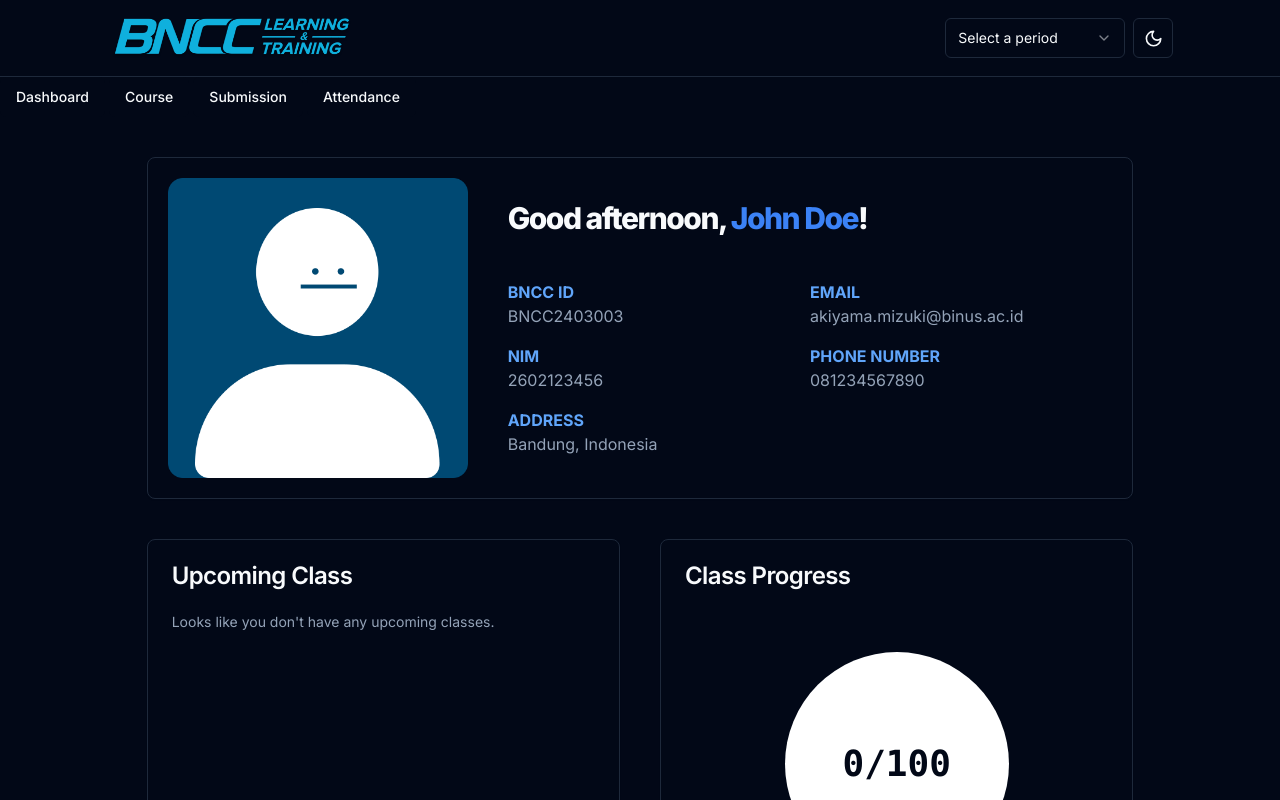
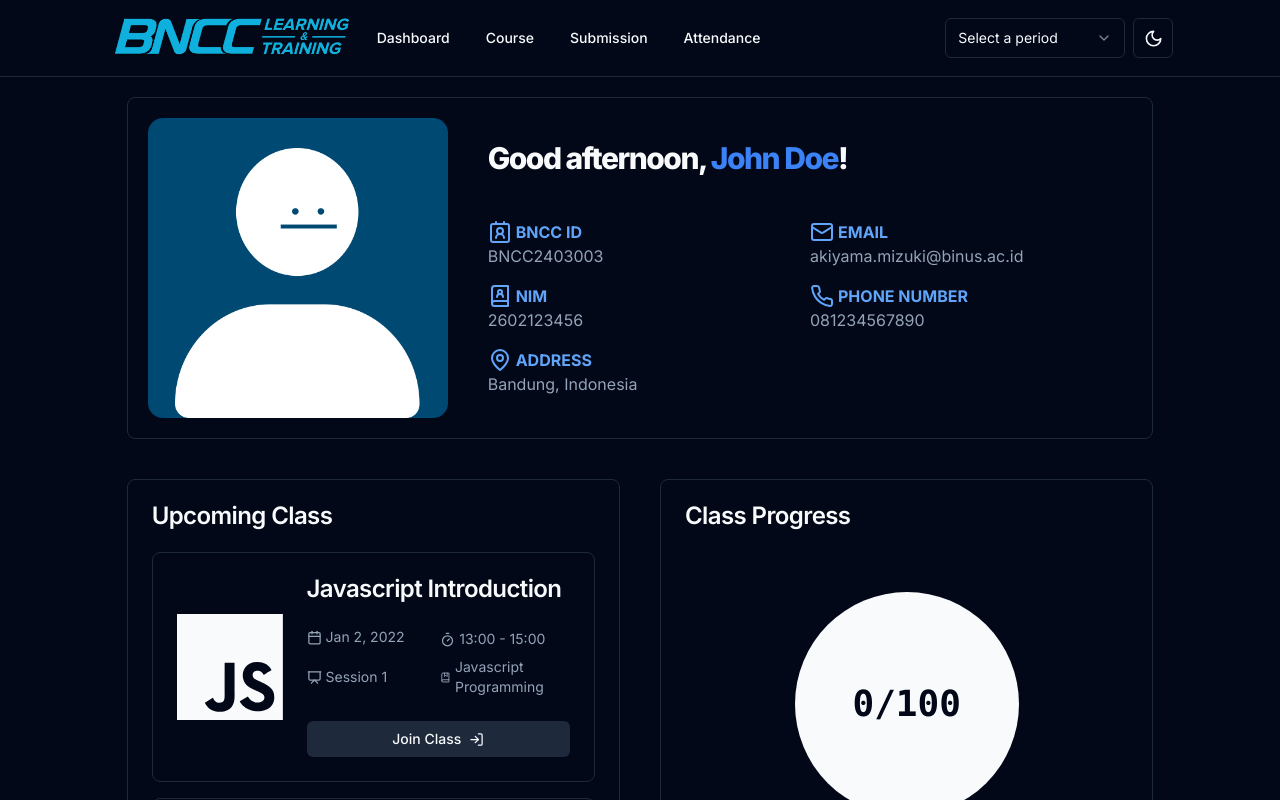
Before and after one commit to BNCC-Bandung/bncc-platform-frontend, a Next.js app: page /dashboard in a window 1280 px wide. Shown: the top 800 px of the page. Built offline with nearby package versions, Linux system fonts and the light colour scheme.

Commit message:
feat: course

```diff
--- /dev/null
+++ b/src/app/(auth)/attendance/page.tsx
@@ -0,0 +1,5 @@
+export default function Attendance() {
+  return (
+    <div className="layout flex flex-col p-10 h-[calc(100svh-77px)]"></div>
+  );
+}
--- /dev/null
+++ b/src/app/(auth)/course/page.tsx
@@ -0,0 +1,22 @@
+import { CourseCard } from "@/components/card/course-card";
+
+export default function Course() {
+  return (
+    <div className="layout flex flex-col p-10 h-[calc(100svh-77px)]">
+      <div className="grid grid-cols-2 gap-8">
+        <CourseCard data={data_course} />
+        <CourseCard data={data_course} />
+        <CourseCard data={data_course} />
+        <CourseCard data={data_course} />
+      </div>
+    </div>
+  );
+}
+
+export const data_course = {
+  title: "Javascript Introduction",
+  date: "Jan 2, 2022",
+  time: "13:00 - 15:00",
+  session: "Session 1",
+  course: "Javascript Programming",
+};
--- a/src/app/(auth)/dashboard/page.tsx
+++ b/src/app/(auth)/dashboard/page.tsx
@@ -1,3 +1,4 @@
+import { CourseCard } from "@/components/card/course-card";
 import { Avatar, AvatarFallback, AvatarImage } from "@/components/ui/avatar";
 import {
   Card,
@@ -7,12 +8,14 @@ import {
   CardTitle,
 } from "@/components/ui/card";
 import { Progress } from "@/components/ui/progress";
+import { BookUser, ContactRound, Mail, MapPin, Phone } from "lucide-react";
 import Image from "next/image";
+import { data_course } from "../course/page";
 
 export default function Dashboard() {
   const username = "John Doe";
   return (
-    <div className="layout flex flex-col p-10 h-[calc(100svh-77px)]">
+    <div className="layout flex flex-col p-5 min-h-screen">
       <Card>
         <div className="flex gap-10 p-5">
           <Image
@@ -28,28 +31,43 @@ export default function Dashboard() {
             <div className="grid grid-cols-2">
               <div className="flex gap-4 flex-col">
                 <div>
-                  <p className="text-blue-400 font-bold">BNCC ID</p>
+                  <p className="text-blue-400 font-bold flex flex-row gap-1">
+                    <ContactRound />
+                    BNCC ID
+                  </p>
                   <p className="text-muted-foreground">BNCC2403003</p>
                 </div>
                 <div>
-                  <p className="text-blue-400 font-bold">NIM</p>
+                  <p className="text-blue-400 font-bold flex flex-row gap-1">
+                    <BookUser />
+                    NIM
+                  </p>
                   <p className="text-muted-foreground">2602123456</p>
                 </div>
                 <div>
-                  <p className="text-blue-400 font-bold">ADDRESS</p>
+                  <p className="text-blue-400 font-bold flex flex-row gap-1">
+                    <MapPin />
+                    ADDRESS
+                  </p>
                   <p className="text-muted-foreground">Bandung, Indonesia</p>
                 </div>
               </div>
               <div>
                 <div className="flex gap-4 flex-col">
                   <div>
-                    <p className="text-blue-400 font-bold">EMAIL</p>
+                    <p className="text-blue-400 font-bold flex flex-row gap-1">
+                      <Mail />
+                      EMAIL
+                    </p>
                     <p className="text-muted-foreground">
                       akiyama.mizuki@binus.ac.id
                     </p>
                   </div>
                   <div>
-                    <p className="text-blue-400 font-bold">PHONE NUMBER</p>
+                    <p className="text-blue-400 font-bold flex flex-row gap-1">
+                      <Phone />
+                      PHONE NUMBER
+                    </p>
                     <p className="text-muted-foreground">081234567890</p>
                   </div>
                 </div>
@@ -60,26 +78,25 @@ export default function Dashboard() {
       </Card>
 
       <div className="flex gap-10 mt-10 w-full flex-grow">
-        <Card className="w-full">
+        <Card className="w-full h-fit">
           <CardHeader>
             <CardTitle>Upcoming Class</CardTitle>
           </CardHeader>
 
-          <CardContent>
-            <CardDescription>
-              Looks like you don&apos;t have any upcoming classes.
-            </CardDescription>
+          <CardContent className="gap-4 flex flex-col ">
+            <CourseCard data={data_course} />
+            <CourseCard data={data_course} />
           </CardContent>
         </Card>
 
-        <Card className="w-full">
+        <Card className="w-full h-fit">
           <CardHeader>
             <CardTitle>Class Progress</CardTitle>
           </CardHeader>
 
           <CardContent>
             <div className="flex flex-col gap-4 justify-center items-center h-[400px]">
-              <div className="bg-white text-background flex justify-center items-center text-4xl font-extrabold font-mono rounded-full w-56 h-56">
+              <div className="bg-foreground text-background flex justify-center items-center text-4xl font-extrabold font-mono rounded-full w-56 h-56">
                 0/100
               </div>
 
--- a/src/app/(auth)/layout.tsx
+++ b/src/app/(auth)/layout.tsx
@@ -10,7 +10,6 @@ export default function RootLayout({
   return (
     <>
       <Header />
-      <Navigation />
       <div className="min-h-screen bg-background font-sans antialiased">
         {children}
       </div>
--- /dev/null
+++ b/src/app/(auth)/submission/page.tsx
@@ -0,0 +1,5 @@
+export default function Submission() {
+  return (
+    <div className="layout flex flex-col p-10 h-[calc(100svh-77px)]"></div>
+  );
+}
--- /dev/null
+++ b/src/components/card/course-card.tsx
@@ -0,0 +1,71 @@
+import { SiJavascript } from "react-icons/si";
+import {
+  Card,
+  CardContent,
+  CardDescription,
+  CardFooter,
+  CardHeader,
+  CardTitle,
+} from "../ui/card";
+import { Button } from "../ui/button";
+import {
+  BookMarked,
+  Calendar,
+  LogIn,
+  MoveRight,
+  Presentation,
+  Timer,
+} from "lucide-react";
+
+interface CourseCardProps {
+  data: {
+    title: string;
+    date: string;
+    time: string;
+    session: string;
+    course: string;
+  };
+}
+
+export function CourseCard({
+  data: { title, date, time, session, course },
+}: CourseCardProps) {
+  return (
+    <Card className="w-full h-fit flex">
+      <SiJavascript className="h-auto w-auto pl-6" size={150} />
+      <div className="flex flex-col w-full">
+        <CardHeader>
+          <CardTitle>{title}</CardTitle>
+        </CardHeader>
+
+        <CardContent>
+          <div className="grid grid-cols-2 gap-1 space-y-1">
+            <CardDescription className="flex items-center gap-1">
+              <Calendar size={15} />
+              {date}
+            </CardDescription>
+            <CardDescription className="flex items-center gap-1">
+              <Timer size={15} />
+              {time}
+            </CardDescription>
+            <CardDescription className="flex items-center gap-1">
+              <Presentation size={15} />
+              {session}
+            </CardDescription>
+            <CardDescription className="flex items-center gap-1">
+              <BookMarked size={15} />
+              {course}
+            </CardDescription>
+          </div>
+        </CardContent>
+
+        <CardFooter className="flex-row">
+          <Button variant="secondary" size="sm" className="w-full gap-2">
+            Join Class
+            <LogIn size={15} />
+          </Button>
+        </CardFooter>
+      </div>
+    </Card>
+  );
+}
--- a/src/components/misc/header.tsx
+++ b/src/components/misc/header.tsx
@@ -1,6 +1,7 @@
 import Image from "next/image";
 import { ModeToggle } from "../theme/theme-toggle";
 import { SelectPeriod } from "../ui-interact/select-period";
+import Navigation from "./navigation";
 
 export default function Header() {
   return (
@@ -12,6 +13,7 @@ export default function Header() {
           height={40}
           alt="BNCC Logo"
         />
+        <Navigation />
         <div className="flex gap-2 items-center text-sm">
           <SelectPeriod />
           <ModeToggle />
--- a/src/components/misc/navigation.tsx
+++ b/src/components/misc/navigation.tsx
@@ -10,7 +10,8 @@ import {
 
 export default function Navigation() {
   return (
-    <NavigationMenu>
+    <div className="layout">
+      <NavigationMenu className="p-1 rounded-md">
         <NavigationMenuList>
           <NavigationMenuItem>
             <Link href="/dashboard" legacyBehavior passHref>
@@ -42,5 +43,6 @@ export default function Navigation() {
           </NavigationMenuItem>
         </NavigationMenuList>
       </NavigationMenu>
+    </div>
   );
 }
```
Lines whose indentation alone changed are shown as unchanged.
